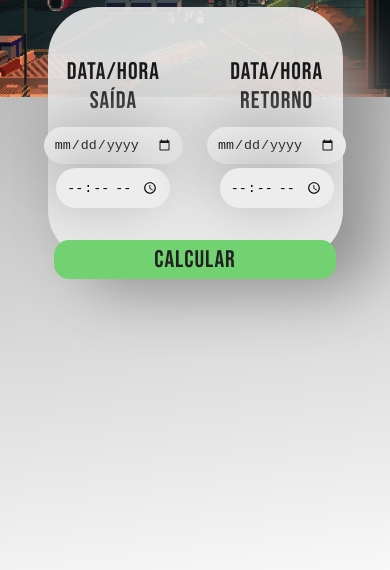
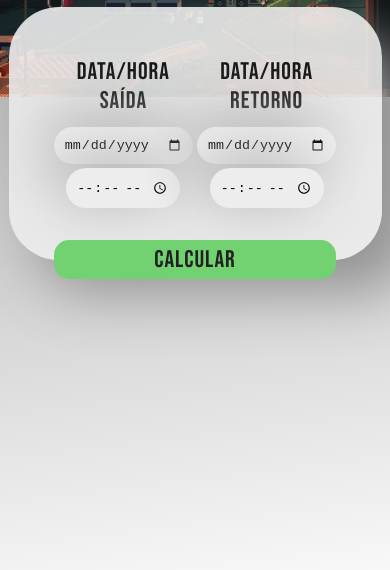
Before and after one commit to HigorTuretta/CalcPrestacao, a website built with Vite: page index.html in a window 390 px wide. Shown: the part 210-780 px from the top of the page. Built offline with nearby package versions, Linux system fonts and the light colour scheme.

Commit message:
mobileView updates

```diff
--- a/app/styles/inputs.css
+++ b/app/styles/inputs.css
@@ -47,3 +47,12 @@
 .inpt:focus{
     outline: none;
 }
+
+@media screen and (max-width: 600px) {
+    .dt-inputs-area{
+        width: 70vw;
+    }
+    .form-group:first-of-type{
+        margin-right: 0;
+    }
+}
```
